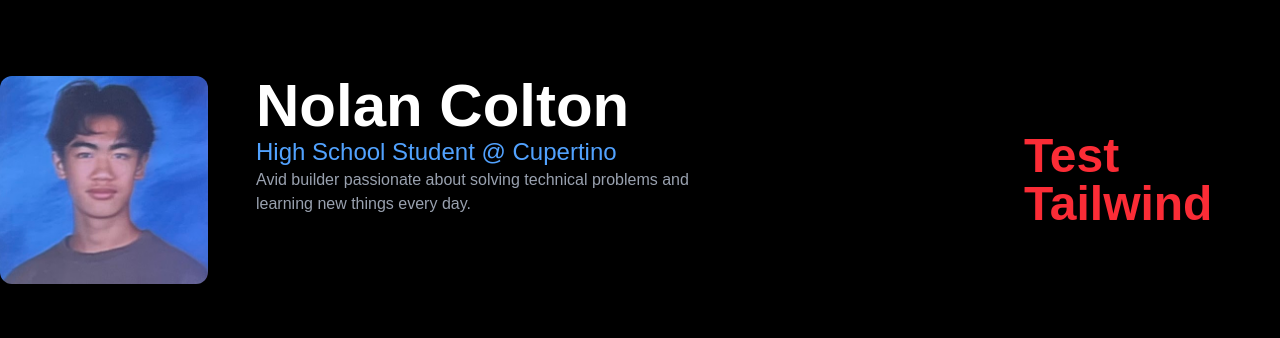
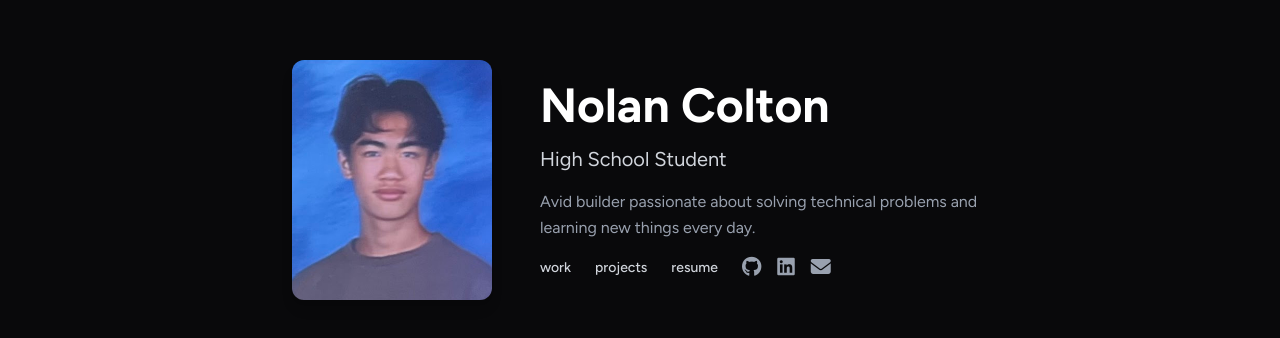
Before and after one commit to ntpinjune/final-portfolio-, a Next.js app: page / in a window 1280 px wide. Shown: the part 220-558 px from the top of the page. Built offline with nearby package versions, Linux system fonts and the light colour scheme.

Commit message:
redesign of website

```diff
--- a/app/globals.css
+++ b/app/globals.css
@@ -20,7 +20,7 @@ body {
 body {
   color: var(--foreground);
   background: var(--background);
-  font-family: Arial, Helvetica, sans-serif;
+  font-family: var(--font-figtree), sans-serif;
   -webkit-font-smoothing: antialiased;
   -moz-osx-font-smoothing: grayscale;
 }
--- a/app/layout.tsx
+++ b/app/layout.tsx
@@ -1,6 +1,13 @@
 import type { Metadata } from "next";
 import { Geist, Geist_Mono } from "next/font/google";
 import "./globals.css";
+import { Figtree } from "next/font/google";
+
+const figtree = Figtree({
+  subsets: ["latin"],
+  variable: "--font-figtree",
+  display: "swap",
+});
 
 const geistSans = Geist({
   variable: "--font-geist-sans",
@@ -23,7 +30,13 @@ export default function RootLayout({
   children: React.ReactNode;
 }) {
   return (
-    <html lang="en">
+    <html lang="en" className={figtree.variable} suppressHydrationWarning>
+      <head>
+        <link
+          rel="stylesheet"
+          href="https://cdnjs.cloudflare.com/ajax/libs/font-awesome/6.5.0/css/all.min.css"
+        />
+      </head>
       <body className="bg-black text-white">{children}</body>
     </html>
   );
--- a/app/page.tsx
+++ b/app/page.tsx
@@ -1,26 +1,61 @@
 export default function Home() {
   return (
-    <main className="min-h-screen bg-black text-white flex items-center justify-center p-8">
-      <div className="flex flex-col md:flex-row items-center md:items-start gap-12 max-w-screen-lg w-full">
+    <main className="min-h-screen bg-zinc-950 text-white flex items-center justify-center p-8">
+      <div className="flex flex-col md:flex-row items-center gap-12 max-w-5xl mx-auto">
         <img
           src="/profile.png"
           alt="Nolan"
-          className="w-40 h-40 md:w-52 md:h-52 rounded-xl shadow-lg object-cover"
+          className="w-50 h-60 rounded-xl shadow-lg object-cover shrink-0"
         />
-        <div className="text-center md:text-left space-y-4">
-          <h1 className="text-4xl md:text-6xl font-bold text-white">
+        <div className="flex flex-col gap-4 max-w-md grow">
+          <h1 className="font-figtree text-4xl md:text-5xl font-bold text-white">
             Nolan Colton
           </h1>
-          <h2 className="text-xl md:text-2xl text-blue-400">
-            High School Student @ Cupertino
+          <h2 className="text-xl md:text-xl text-gray-300">
+            High School Student
           </h2>
-          <p className="text-gray-400 max-w-md">
+          <p className="text-gray-400 text-sm md:text-base leading-relaxed">
             Avid builder passionate about solving technical problems and
             learning new things every day.
           </p>
+
+          <div className="flex flex-wrap items-center gap-6 pt-4 text-sm font-medium text-gray-300">
+            {/* Nav links */}
+            <div className="flex gap-6">
+              <a href="#work" className="hover:text-white">
+                work
+              </a>
+              <a href="#projects" className="hover:text-white">
+                projects
+              </a>
+              <a href="#resume" className="hover:text-white">
+                resume
+              </a>
+            </div>
+
+            {/* Icons */}
+            <div className="flex gap-4 text-gray-400 ml-6">
+              <a
+                href="https://github.com/ntpinjune"
+                target="_blank"
+                rel="noreferrer"
+              >
+                <i className="fab fa-github text-xl hover:text-white" />
+              </a>
+              <a
+                href="https://www.linkedin.com/in/nolan-colton-01153831b/"
+                target="_blank"
+                rel="noreferrer"
+              >
+                <i className="fab fa-linkedin text-xl hover:text-white" />
+              </a>
+              <a href="mailto:nolcocolt@gmail.com">
+                <i className="fas fa-envelope text-xl hover:text-white" />
+              </a>
+            </div>
+          </div>
         </div>
       </div>
-      <h1 className="text-red-500 text-5xl font-bold">Test Tailwind</h1>
     </main>
   );
 }
--- a/package.json
+++ b/package.json
@@ -10,11 +10,13 @@
   },
   "dependencies": {
     "next": "15.3.1",
+    "nodemailer": "^6.10.1",
     "react": "^19.0.0",
     "react-dom": "^19.0.0"
   },
   "devDependencies": {
     "@eslint/eslintrc": "^3",
+    "@tailwindcss/postcss": "^4.1.5",
     "@types/node": "^20",
     "@types/react": "^19",
     "@types/react-dom": "^19",
--- a/postcss.config.js
+++ b/postcss.config.js
@@ -1,6 +1,6 @@
 module.exports = {
     plugins: {
-      tailwindcss: {},
+      '@tailwindcss/postcss': {},
       autoprefixer: {},
     },
   };
```
Also changed, not shown: 1 other file (tests, documents, lock files or other folders).
